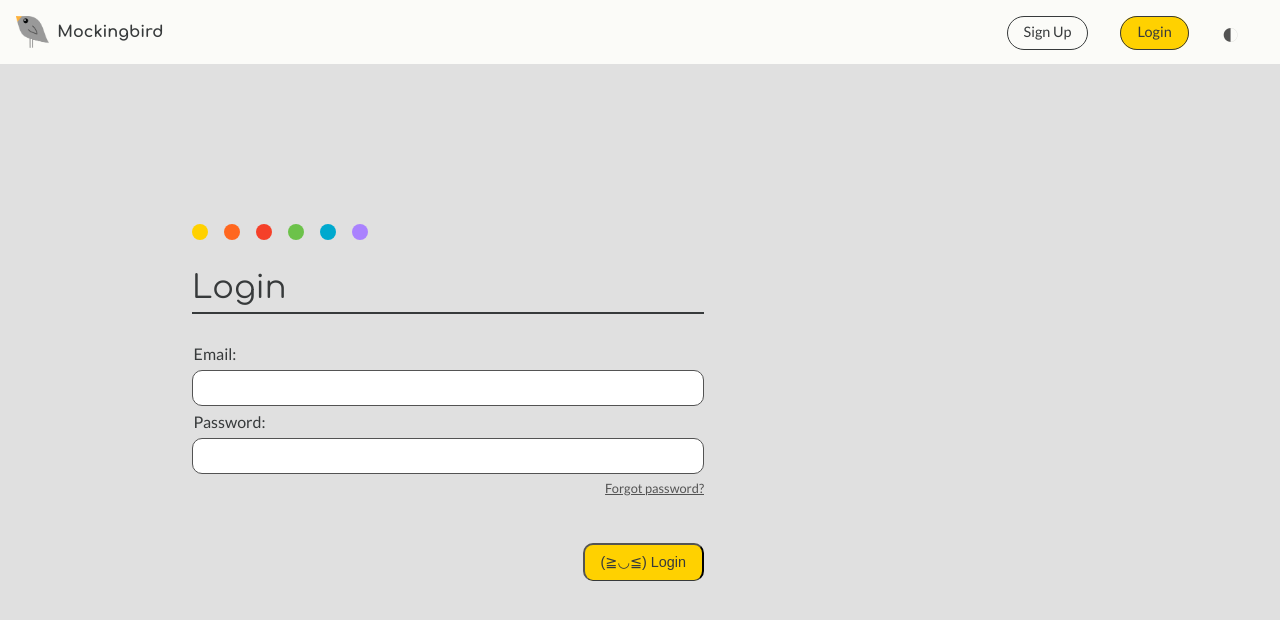
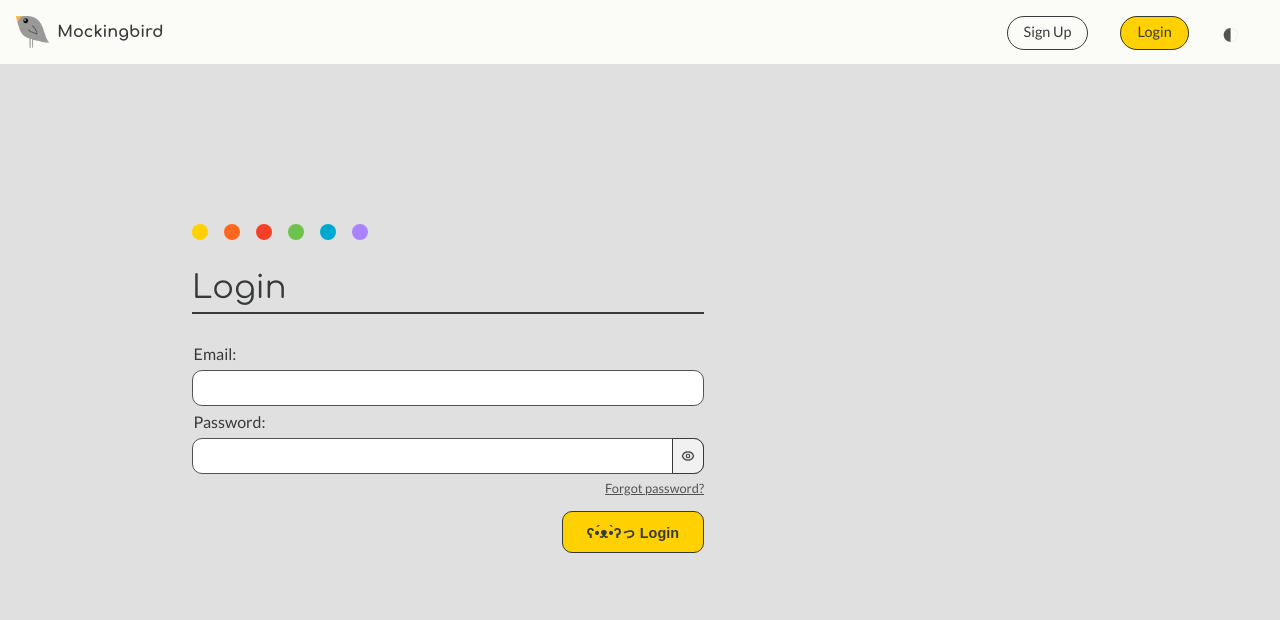
Before and after one commit to cakebatterandsprinkles/mockingbird, a React (Create React App) app in the folder client/: page /login in a window 1280 px wide. Shown: the top 620 px of the page. Built offline with nearby package versions, Linux system fonts and the light colour scheme; no server answers.

Commit message:
Added password visibility feature to the login page

```diff
--- a/client/src/containers/LoginForm/LoginForm.jsx
+++ b/client/src/containers/LoginForm/LoginForm.jsx
@@ -1,15 +1,28 @@
 import axios from "axios";
-import React, { Fragment } from "react";
+import React, { Fragment, useRef, useState } from "react";
 import { useForm } from "react-hook-form";
 import { useHistory } from "react-router";
 import { toast } from "react-toastify";
+import { ReactComponent as Eye } from "../../assets/eye.svg";
+import { ReactComponent as EyeSlash } from "../../assets/eyeSlash.svg";
 import { useUserContext } from "../../context/authContext";
 import classes from "./LoginForm.module.css";
 
-const LoginForm = (props) => {
+const LoginForm = () => {
   const history = useHistory();
   const { register, handleSubmit, errors } = useForm();
+  const [inputType, setInputType] = useState("password");
   const { setUserData } = useUserContext();
+
+  const passwordRef = useRef(null);
+
+  const handleShowPassword = () => {
+    if (passwordRef.current.type === "password") {
+      setInputType("text");
+    } else if (passwordRef.current.type === "text") {
+      setInputType("password");
+    }
+  };
 
   const onSubmit = (data, e) => {
     axios
@@ -65,25 +78,38 @@ const LoginForm = (props) => {
             className={`${classes.formGroupContainer} ${classes.marginBottom}`}
           >
             <label htmlFor="password">Password:</label>
+            <div className={classes.inputWrapper}>
               <input
-              type="password"
+                type={inputType}
                 name="password"
                 id="password"
-              ref={register({ required: true, minLength: 8 })}
+                ref={(ref) => {
+                  passwordRef.current = ref;
+                  register(ref, { required: true, minLength: 8 });
+                }}
               ></input>
               {errors.password && errors.password.type === "required" && (
-              <span className={classes.error}>Password field is required.</span>
+                <span className={classes.error}>
+                  Password field is required.
+                </span>
               )}
+              {passwordRef.current?.type === "password" ? (
+                <EyeSlash
+                  className={classes.eyeslash}
+                  onClick={handleShowPassword}
+                />
+              ) : (
+                <Eye className={classes.eye} onClick={handleShowPassword} />
+              )}
+            </div>
           </div>
           <div className={classes.resetPasswordLink}>
             <p>Forgot password?</p>
           </div>
-          <div className={classes.btnWrapper}>
-            <input
-              type="submit"
-              className={classes.link}
-              value="(≧◡≦) Login"
-            ></input>
+          <div className={classes.loginButton}>
+            <button className={classes.button} type="submit">
+              ʕ•́ᴥ•̀ʔっ Login
+            </button>
           </div>
         </form>
       </div>
--- a/client/src/containers/LoginForm/LoginForm.module.css
+++ b/client/src/containers/LoginForm/LoginForm.module.css
@@ -71,10 +71,28 @@
   margin-bottom: 0.5rem;
 }
 
-.btnWrapper {
+.loginButton {
   display: flex;
   justify-content: flex-end;
-  margin-top: 2rem;
+}
+
+.button {
+  padding: 0.6rem 1.5rem;
+  background-color: var(--yellow);
+  border: 1px solid var(--black);
+  cursor: pointer;
+  border-radius: 10px;
+  text-decoration: none;
+  color: var(--black);
+  font-size: 0.9rem;
+  font-weight: bold;
+}
+
+.button:hover,
+.button:focus,
+.button:active {
+  background-color: var(--lightyellow);
+  transition-duration: 0.3s;
 }
 
 .resetButton {
@@ -201,6 +219,32 @@
   background-color: var(--purple);
 }
 
+.inputWrapper{
+  position:relative;
+}
+
+.eyeslash, .eye {
+  position:absolute;
+  width: 2rem;
+  height: 2.25rem;
+  right:0; top:0; bottom:0;
+  display: flex;
+  justify-content: center;
+  align-items: center;
+  cursor: pointer;
+  border-top-right-radius: 10px;
+  border-bottom-right-radius: 10px;
+  padding: 0 .5rem;
+  margin-left: .5rem;
+  background-color: var(--snow);
+  color: var(--black);
+  border: 1px solid var(--black)
+}
+
+.eyeslash:hover, .eye:hover {
+  background: var(--dirtysnow)
+}
+
 @media (max-width: 1200px) {
   .mainContainer {
     width: 50%;
--- a/client/src/index.css
+++ b/client/src/index.css
@@ -1,7 +1,8 @@
 :root {
   --black: #373a3b;
   --yellow: #ffd100;
-  --lightgreen: #d0df00;
+  --lightyellow:#ffd000b7;
+  --lightgreen: #d8e42f;
   --green: #97d700;
   --darkgreen: #6cc24a;
   --turquoise: #00b2a9;
```
Lines whose indentation alone changed are shown as unchanged.
